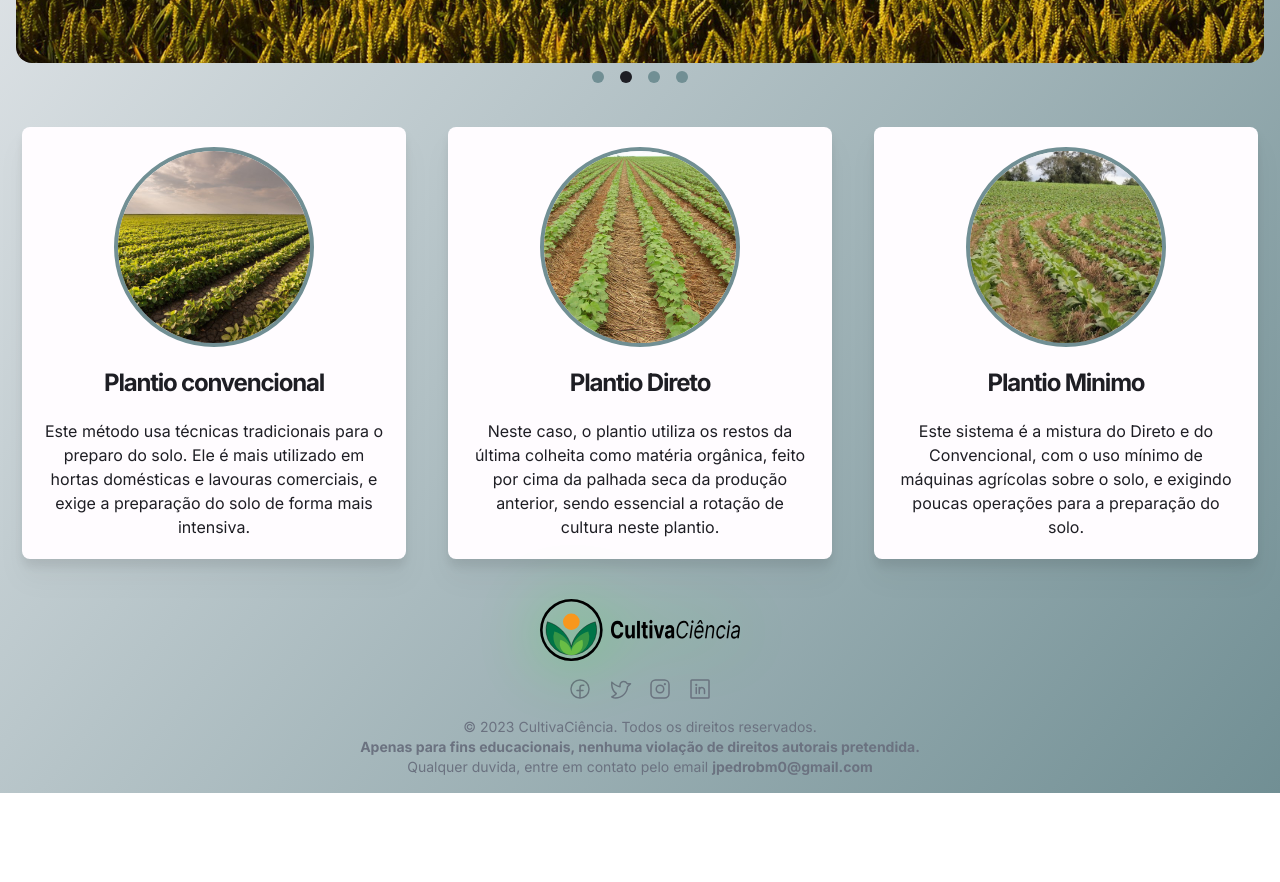
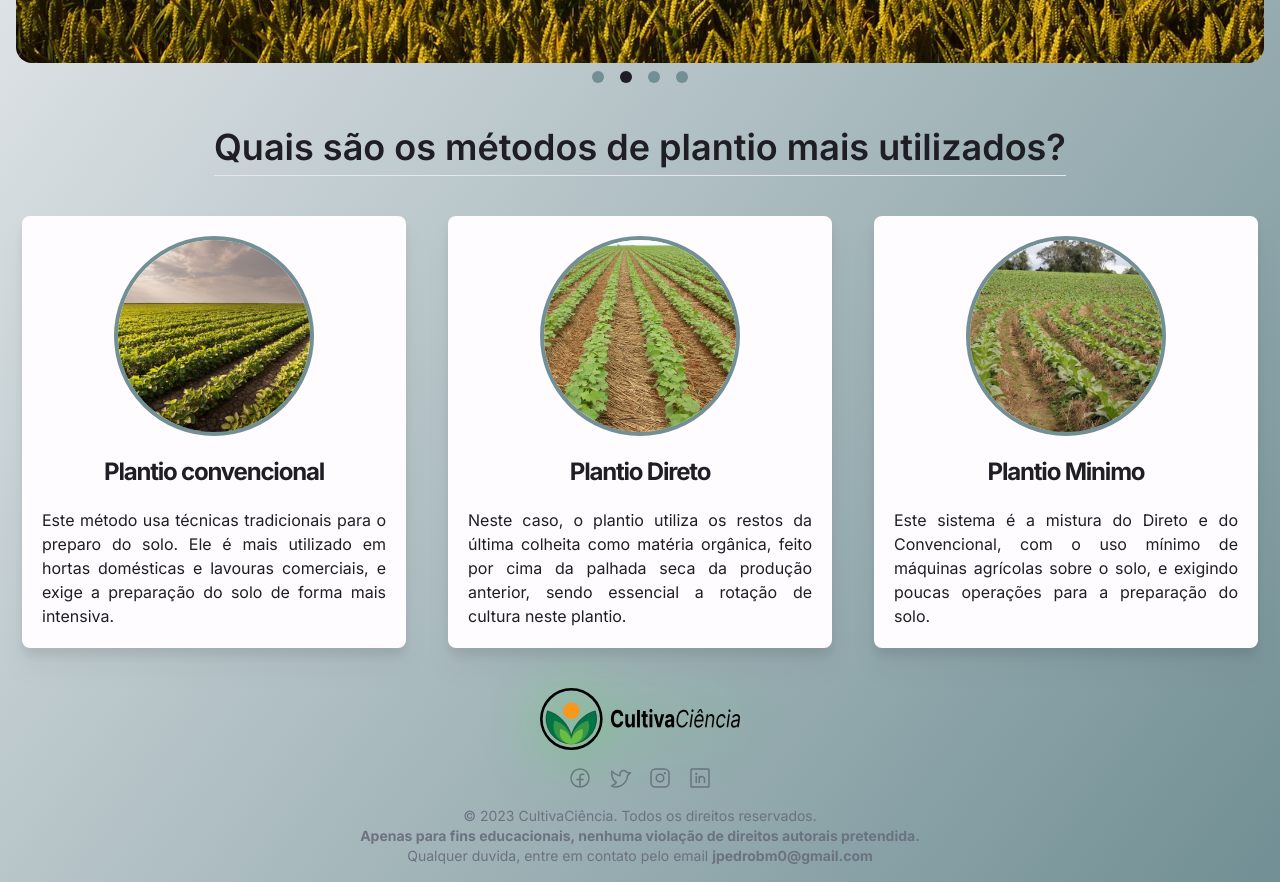
Before and after one commit to JPBM135/agro-site-design, a Next.js app: page / in a window 1280 px wide. Shown: the part 820-1702 px from the top of the page. Before the commit the page ends 1613 px from the top, so only its background shows below. Built offline with nearby package versions, Linux system fonts and the light colour scheme.

Commit message:
chore(root): text-justify

```diff
--- a/src/app/page.tsx
+++ b/src/app/page.tsx
@@ -1,11 +1,12 @@
 'use client';
 
 import Image from 'next/image';
+import { useEffect } from 'react';
 import { ImageCarousel } from '@/components/ImageCarousel';
 
 export default function Home() {
 	return (
-		<main className="flex flex-col min-h-screen w-full gap-8 mt-10">
+		<main className="flex flex-col items-center min-h-screen w-full gap-8 mt-10">
 			<div className="w-full">
 				<ImageCarousel />
 				<div className="absolute top-1/2 left-1/2 transform -translate-x-1/2 -translate-y-1/2">
@@ -17,7 +18,10 @@ export default function Home() {
 					</h2>
 				</div>
 			</div>
-			<div className="flex max-lg:flex-col gap-5 justify-evenly">
+			<h2 className="text-4xl max-lg:text-2xl font-semibold text-center border-b mb-2 pb-2 w-fit text-raisin-black">
+				Quais são os métodos de plantio mais utilizados?
+			</h2>
+			<div className="flex max-lg:flex-col gap-5 justify-evenly w-full">
 				<div className="max-lg:mx-5 max-w-sm flex flex-col items-center gap-5 bg-snow p-5 rounded-lg drop-shadow-xl">
 					<Image
 						alt="Imagem de uma plantação representando o plantio convencional"
@@ -29,7 +33,7 @@ export default function Home() {
 					<h1 className="text-2xl font-bold tracking-tighter text-center text-raisin-black drop-shadow-[0_0_0.3rem_#ffffff70]">
 						Plantio convencional
 					</h1>
-					<h4 className="text-center text-raisin-black">
+					<h4 className="text-justify text-raisin-black">
 						Este método usa técnicas tradicionais para o preparo do solo. Ele é mais utilizado em hortas domésticas e
 						lavouras comerciais, e exige a preparação do solo de forma mais intensiva.
 					</h4>
@@ -45,7 +49,7 @@ export default function Home() {
 					<h1 className="text-2xl font-bold tracking-tighter  text-center text-raisin-black drop-shadow-[0_0_0.3rem_#ffffff70]">
 						Plantio Direto
 					</h1>
-					<h4 className="text-center text-raisin-black">
+					<h4 className="text-justify text-raisin-black">
 						Neste caso, o plantio utiliza os restos da última colheita como matéria orgânica, feito por cima da palhada
 						seca da produção anterior, sendo essencial a rotação de cultura neste plantio.
 					</h4>
@@ -61,7 +65,7 @@ export default function Home() {
 					<h1 className="text-2xl font-bold tracking-tighter  text-center text-raisin-black drop-shadow-[0_0_0.3rem_#ffffff70]">
 						Plantio Minimo
 					</h1>
-					<h4 className="text-center text-raisin-black">
+					<h4 className="text-justify text-raisin-black">
 						Este sistema é a mistura do Direto e do Convencional, com o uso mínimo de máquinas agrícolas sobre o solo, e
 						exigindo poucas operações para a preparação do solo.
 					</h4>
```
